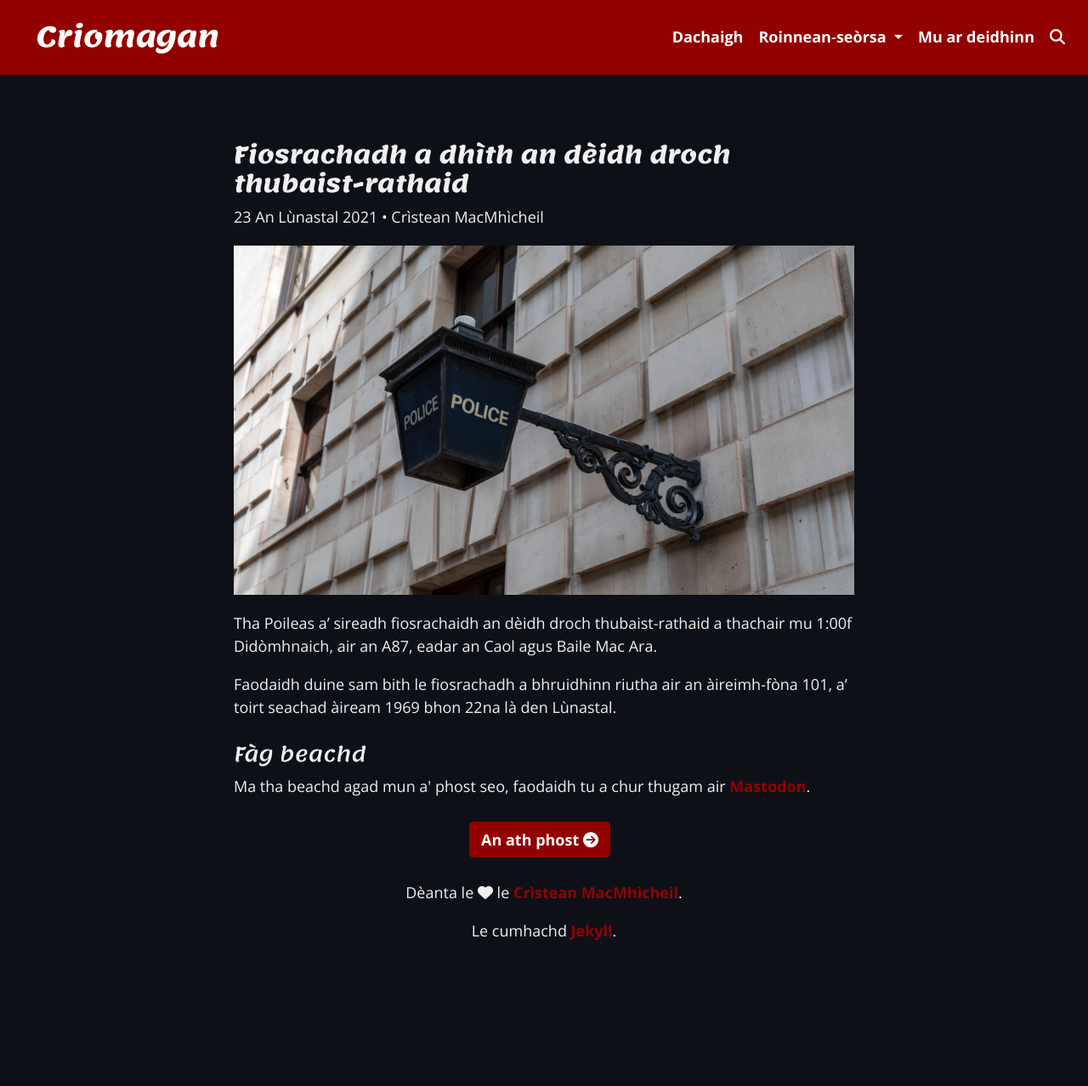
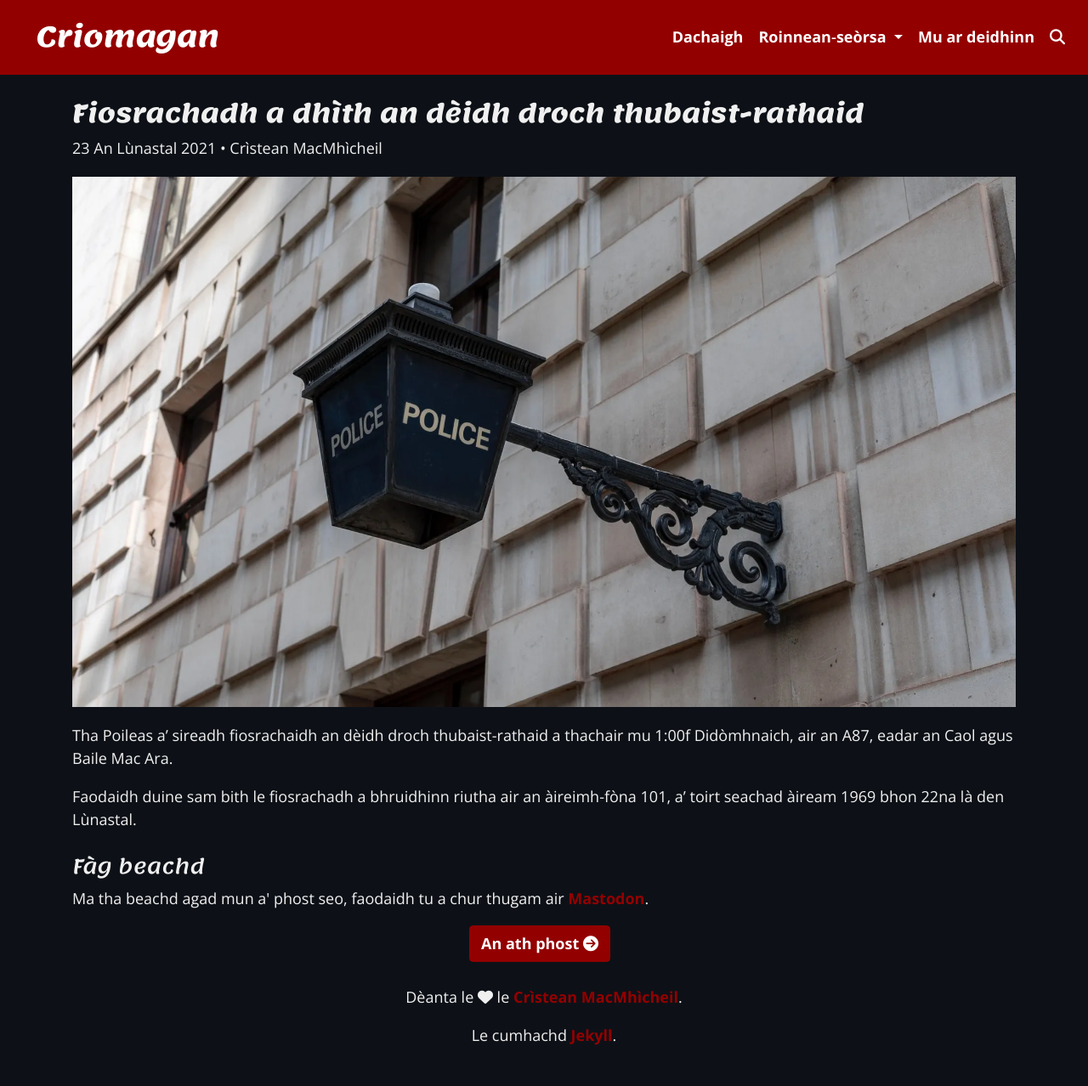
Before and after one commit to angeidheal/angeidheal.github.io, a Jekyll site: the page built from _posts/2021-08-23-fiosrachadh-a-dhith-an-deidh-droch-thubaist-rathaid.md, in a window 1280 px wide. Shown: the whole page at 85% size. Built offline with Jekyll 4.4.1, drawn with Linux system fonts in a browser that asks for light colours; nearby versions of some CDN libraries; before the commit the page ends 1155 px from its top, so only the background shows below that.

Commit message:
Update post.html

```diff
--- a/_layouts/post.html
+++ b/_layouts/post.html
@@ -2,13 +2,8 @@
 layout: default
 ---
 
-<div class="row">
-  <div class="col-md-8 offset-md-2">
-    <article class="post" itemscope itemtype="http://schema.org/BlogPosting">
-      <header class="post-header">
-        <h1 class="post-title font-weight-bold" itemprop="name headline">
-          {{ page.title }}
-        </h1>
+  <h1><strong>{{ page.title }}</strong></h1>
+
   <p class="post-meta">
     {% assign m = page.date | date: "%-m" %}
     {{ page.date | date: "%d" }}
@@ -31,20 +26,19 @@ layout: default
     {{ page.author }}
     {% endif %}
   </p>
-      </header>
-      <div class="post-content" itemprop="articleBody">
+
   {% if page.image %}
     <img src="{{ site.baseurl }}{{ page.image }}" class="post-image">
   {% endif %}
+
   {{ content }}
+
   <h4>Fàg beachd</h4>
-        {% if post.mastodon %}
-          <p>Ma tha beachd agad mun a' phost seo, faodaidh tu a chur thugam air <a href="{{ post.mastodon }}">Mastodon</a>.</p>
+  {% if page.mastodon %}
+    <p>Ma tha beachd agad mun a' phost seo, faodaidh tu a chur thugam air <a href="{{ page.mastodon }}">Mastodon</a>.</p>
   {% else %}
     <p>Ma tha beachd agad mun a' phost seo, faodaidh tu a chur thugam air <a href="https://www.mastodon.scot/@angeidheal">Mastodon</a>.</p>
   {% endif %}
-      </div>
-    </article>
 
 <div class="next-previous-articles">
   <nav aria-label="">
@@ -76,5 +70,3 @@ layout: default
     </ul>
   </nav>
 </div>
-  </div>
-</div>
```
Lines whose indentation alone changed are shown as unchanged.
